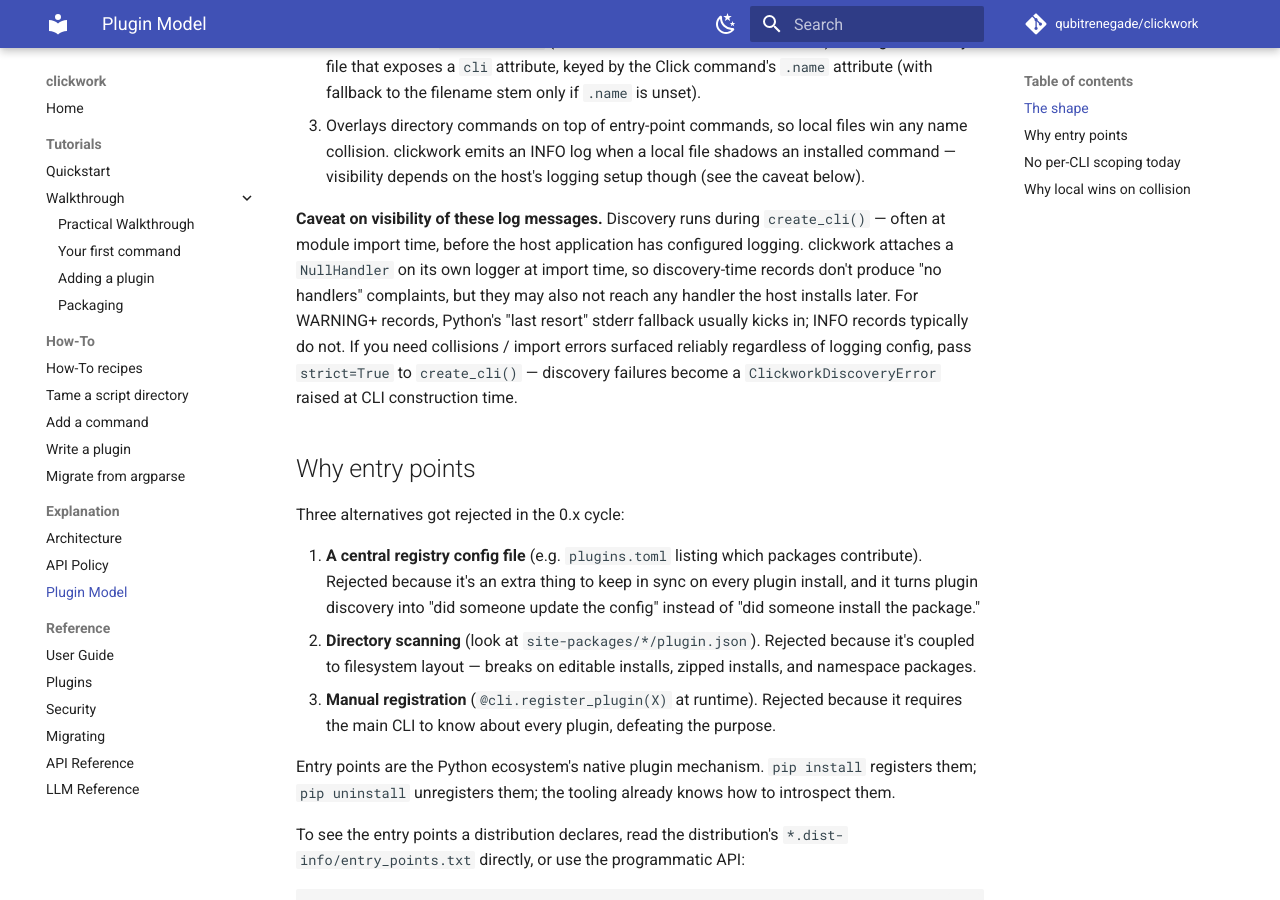
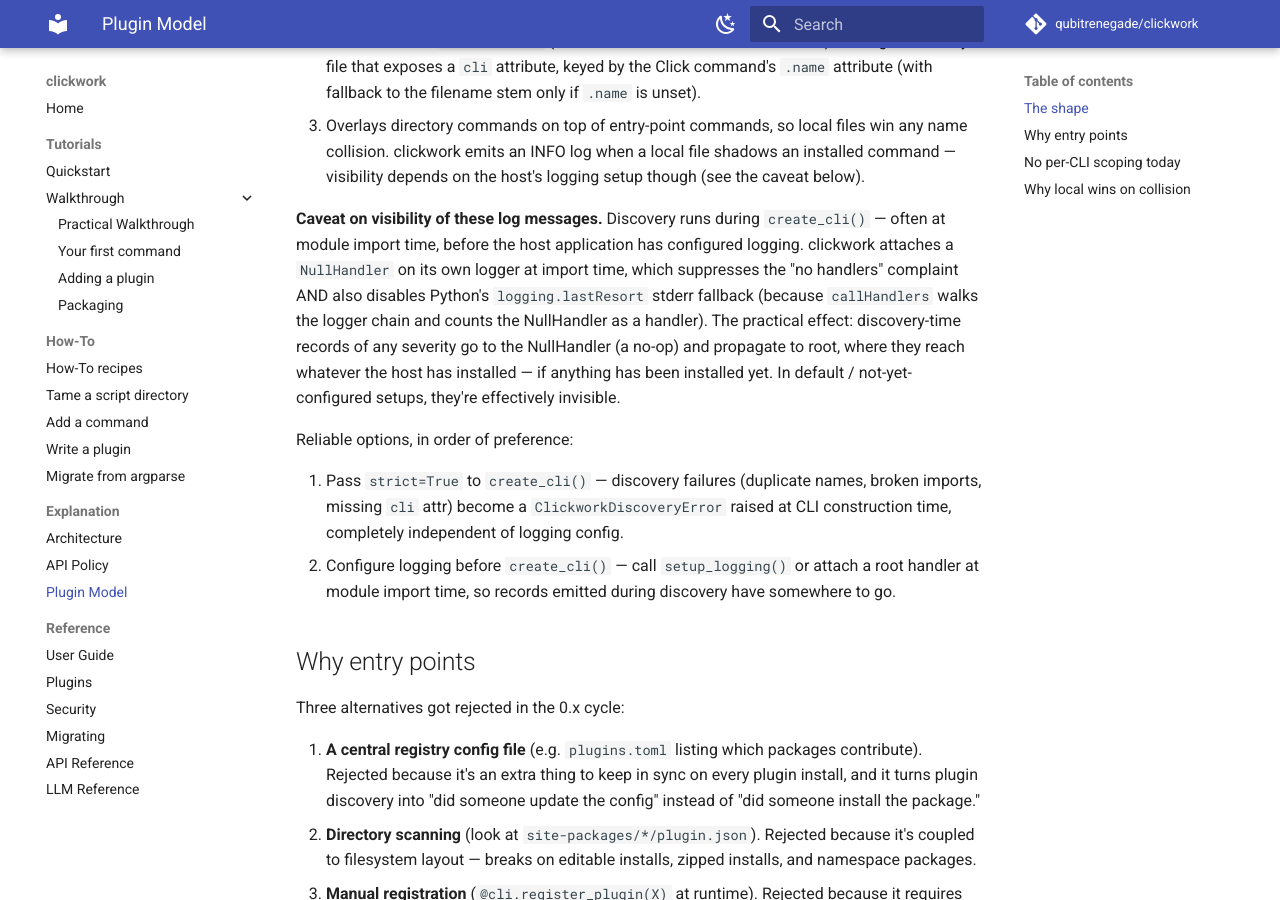
Before and after one commit to qubitrenegade/clickwork, an MkDocs documentation site: the page built from docs/explanation/plugin-model.md, in a window 1280 px wide and 900 px high, scrolled down 562 px. Built offline with MkDocs 1.6.1 and Material for MkDocs 9.7.7, drawn with Linux system fonts in a browser that asks for light colours; comment, search, counter and statistics services are not loaded.

Commit message:
docs: correct NullHandler-disables-lastResort claim (#101 round-4)
My earlier caveat said WARNING+ records "usually hit Python's 'last
resort' stderr fallback". Copilot correctly pointed out that
clickwork's NullHandler on the `clickwork` logger (attached at
_logging.py:67-73) suppresses lastResort entirely — Python's
callHandlers counts the NullHandler as a handler in the propagation
chain, so `found > 0` and lastResort is not invoked. The WARNING/
INFO distinction I drew doesn't apply.

Rewrote the caveat block to state the actual behavior (records of
ANY severity are invisible in default setups because the
NullHandler catches them with no-op) and give two reliable options
in preference order: strict=True, or configure logging before
create_cli().

Refs #94.

```diff
--- a/docs/explanation/plugin-model.md
+++ b/docs/explanation/plugin-model.md
@@ -32,14 +32,25 @@ When `create_cli()` runs, clickwork:
 **Caveat on visibility of these log messages.** Discovery runs
 during `create_cli()` — often at module import time, before the
 host application has configured logging. clickwork attaches a
-`NullHandler` on its own logger at import time, so discovery-time
-records don't produce "no handlers" complaints, but they may also
-not reach any handler the host installs later. For WARNING+
-records, Python's "last resort" stderr fallback usually kicks in;
-INFO records typically do not. If you need collisions / import
-errors surfaced reliably regardless of logging config, pass
-`strict=True` to `create_cli()` — discovery failures become a
-`ClickworkDiscoveryError` raised at CLI construction time.
+`NullHandler` on its own logger at import time, which suppresses
+the "no handlers" complaint AND also disables Python's
+`logging.lastResort` stderr fallback (because `callHandlers` walks
+the logger chain and counts the NullHandler as a handler). The
+practical effect: discovery-time records of any severity go to
+the NullHandler (a no-op) and propagate to root, where they reach
+whatever the host has installed — if anything has been installed
+yet. In default / not-yet-configured setups, they're effectively
+invisible.
+
+Reliable options, in order of preference:
+
+1. Pass `strict=True` to `create_cli()` — discovery failures
+   (duplicate names, broken imports, missing `cli` attr) become a
+   `ClickworkDiscoveryError` raised at CLI construction time,
+   completely independent of logging config.
+2. Configure logging before `create_cli()` — call `setup_logging()`
+   or attach a root handler at module import time, so records
+   emitted during discovery have somewhere to go.
 
 ## Why entry points
 
```
